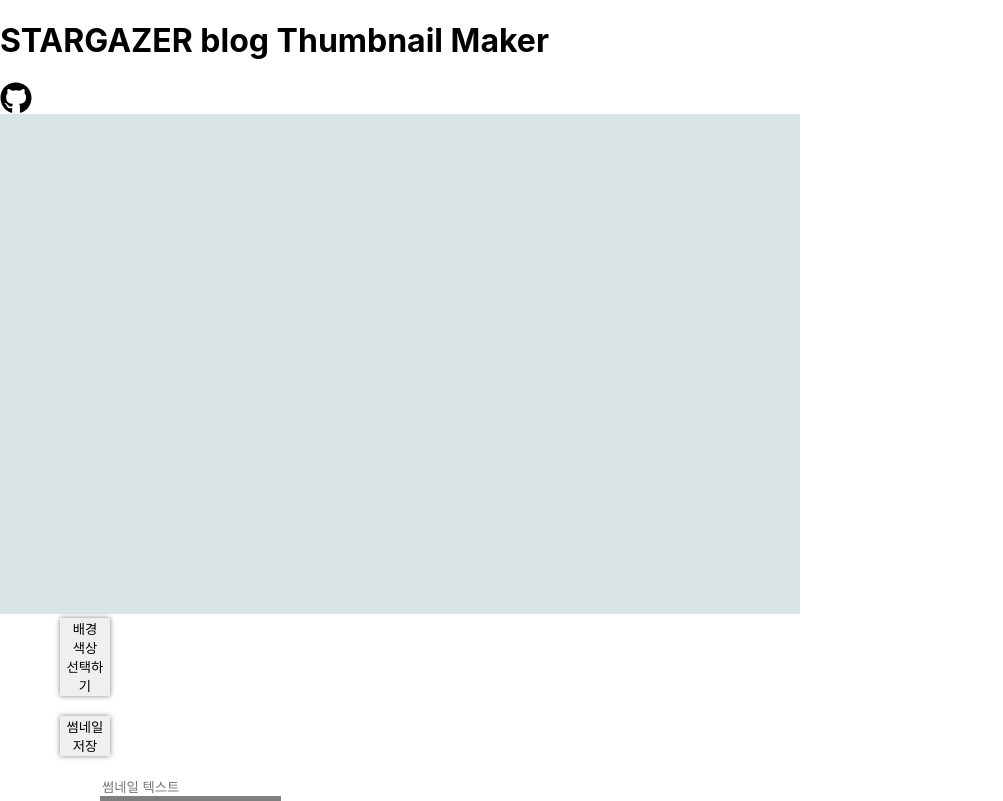
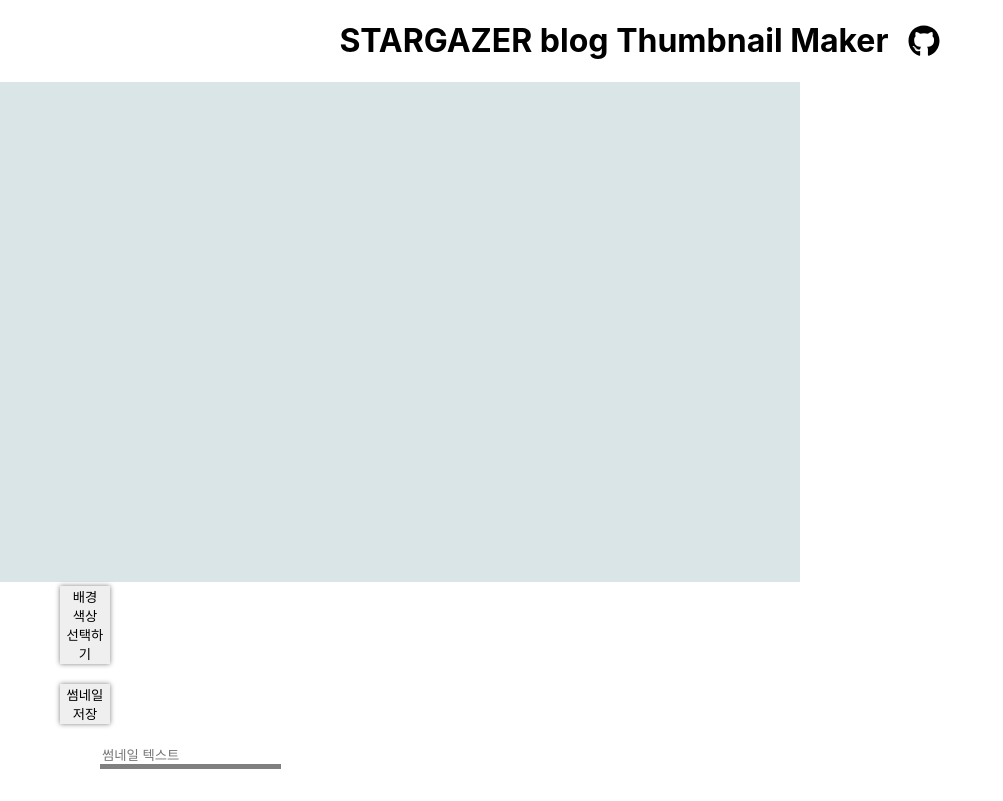
Before and after one commit to HarenKei/Thumbnail_Maker, a React (Create React App) app: page / in a window 1280 px wide. Shown: the whole page, without its empty margins (0-1003 px from the left). Built offline with nearby package versions, Linux system fonts and the light colour scheme.

Commit message:
Updated App.js & App.css : Adjust some css and div name

```diff
--- a/src/App.css
+++ b/src/App.css
@@ -1,17 +1,4 @@
-.App {
-  text-align: center;
-}
 
-.App-logo {
-  height: 40vmin;
-  pointer-events: none;
-}
-
-@media (prefers-reduced-motion: no-preference) {
-  .App-logo {
-    animation: App-logo-spin infinite 20s linear;
-  }
-}
 
 .App-header {
   background-color: #282c34;
@@ -90,3 +77,18 @@ input{
   border-bottom: 5px solid gray;
   margin-left:100px;
 }
+
+#divHeader{
+  display : flex;
+  flex-flow : nowrap row;
+  justify-content : center;
+  align-items: center;
+}
+
+#divGithubLink{
+  display: flex;
+  flex-direction: row;
+  align-items: center;
+  justify-content:end;
+  margin-left:20px;
+}
--- a/src/App.js
+++ b/src/App.js
@@ -9,7 +9,7 @@ import { saveAs } from 'file-saver';
 import './App.css';
 
 
-const Thumbnail = () =>{
+const App = () =>{
   const [color, setColor] = useState('#dae5e8');
   const [showButton, setShowButton] = useState(false);
   const canvas = useRef(null);
@@ -30,17 +30,13 @@ const Thumbnail = () =>{
 
   const onDownloadBtn = () =>{
     const card = canvas.current;
-    const fileName = setThumbText.current;
 
-    domtoimage
+    domtoimage //제작된 썸네일 다운로드
       .toBlob(card)
-      .then((blob) => {
-        saveAs(blob,'thumbnail.png');
+      .then((blob,) => {
+        saveAs(blob, 'myThumbnail_.png');
       });
   }
-
-
-
 
 
 return (
@@ -48,18 +44,18 @@ return (
     <div id="divHeader">
         <h1>STARGAZER blog Thumbnail Maker</h1>
 
-        <div id="divGithubLink">
+        <div id="divGithubLink"> {/* 내 깃허브 링크 (feat. fontawesome) */}
             <a href="https://github.com/HarenKei/Thumbnail_Maker"><FontAwesomeIcon icon={faGithub} color="black" size="2x"/></a>
         </div>
-    </div>
+    </div> {/* End of divHeader */}
+
     <div id="divCanvas">
       <canvas
         ref={ canvas }
         width="800px"
         height="500px"
-      />
-
-    </div>
+      /> {/*캔버스 크기 가변적으로 고치고 싶음*/}
+    </div> {/* End of divCanvas */}
 
     <div id="divCanvasAdjustment">
 
@@ -72,22 +68,24 @@ return (
                           onChangeComplete={(color) => setColor(color.hex)}/>
                         )
         }
-      </div>
+      </div> {/* End of divColorpicker */}
 
-      <div id="divImageSelect">
+      <div id="divThumbnailSave">
         <button className='thumbDown' onClick={onDownloadBtn}>
         썸네일 저장
         </button>
-      </div>
+      </div> {/* End of divThumbnailSave */}
 
      <div id="divTextInput">
         <input type="text" placeholder="썸네일 텍스트"
           value={ thumbText }
           onChange = {e=> setThumbText(e.target.value)}
         />
-      </div>
-    </div>
+      </div> { /* End of divTextInput */ }
+
+    </div> {/* End of divCanvasAdjustment */}
+
   </div>
 )
 }
-export default Thumbnail;
+export default App;
```
Also changed, not shown: src/setProxy.js (deleted, +0 -9 lines).
